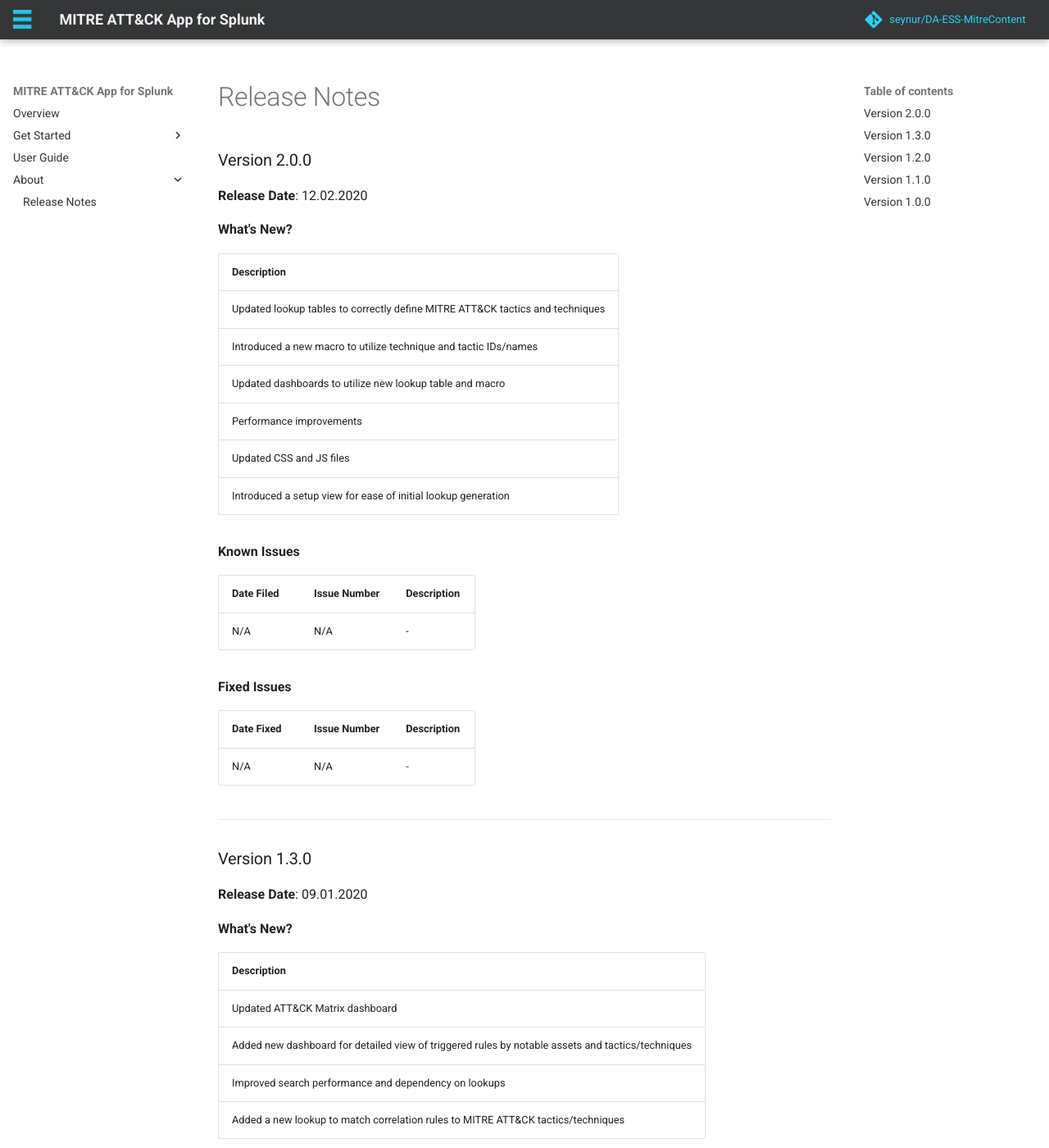
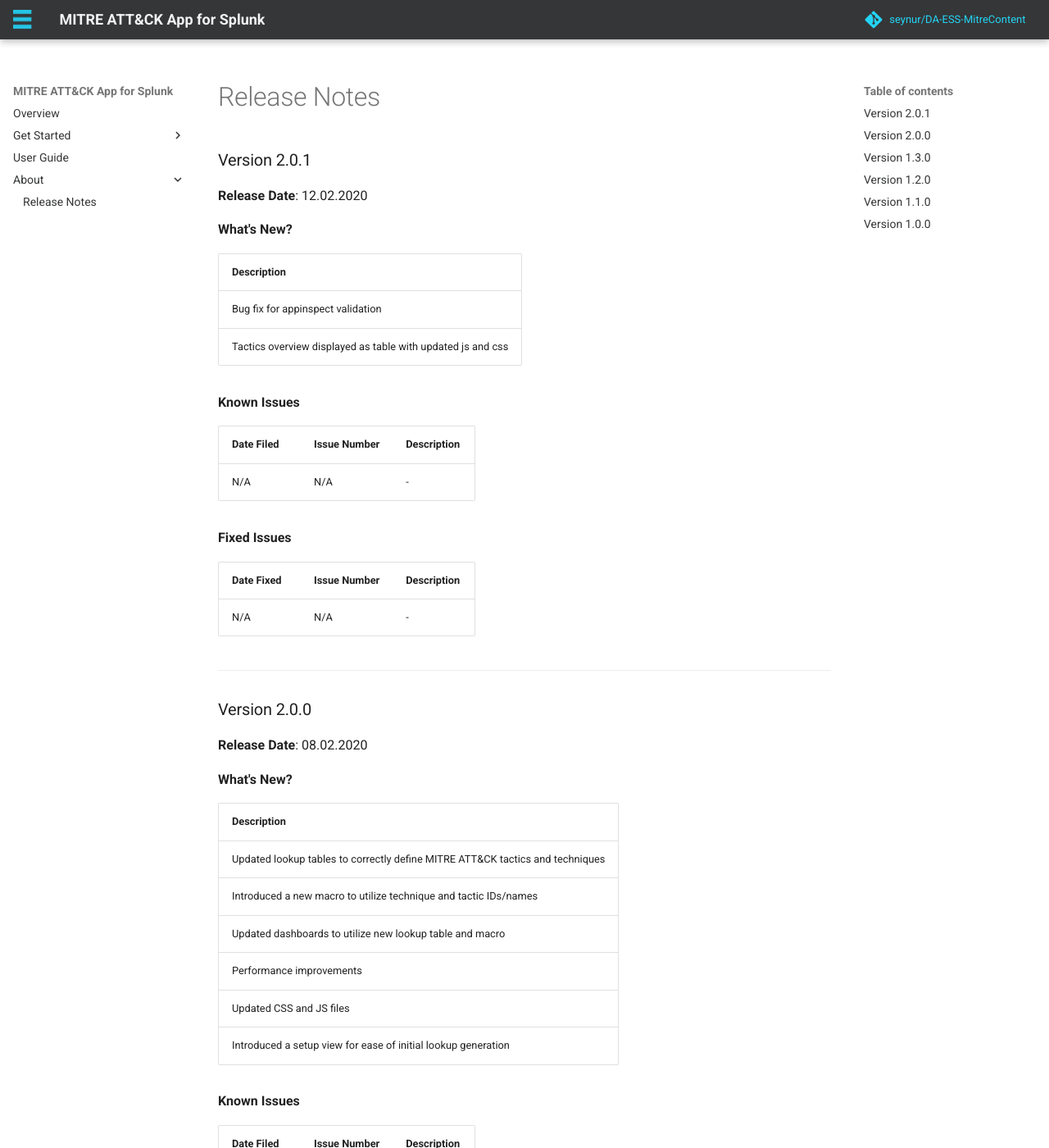
Before and after one commit to Oykucann/mitre-app-for-splunk-docs, an MkDocs documentation site: the page built from docs/release_notes.md, in a window 1280 px wide and 1400 px high. Shown: the whole window at 82% size. Built offline with MkDocs 1.6.1 and Material for MkDocs 9.7.7, drawn with Linux system fonts in a browser that asks for light colours; comment, search, counter and statistics services are not loaded; the version menu is left out.

Commit message:
Update release_notes.md

```diff
--- a/docs/release_notes.md
+++ b/docs/release_notes.md
@@ -1,11 +1,36 @@
 ---
 title: Release Notes
 layout: documentation
-latest_version: 2.0.0
+latest_version: 2.0.1
+---
+
+### Version 2.0.1
+**Release Date**: 12.02.2020
+
+**What's New?**
+
+| Description |
+| ------------------------
+| Bug fix for appinspect validation
+| Tactics overview displayed as table with updated js and css
+
+**Known Issues**
+
+| Date Filed    | Issue Number      | Description |
+| ------------- | ----------------  | ----------------------
+| N/A    | N/A          | -
+
+
+**Fixed Issues**
+
+| Date Fixed    | Issue Number      | Description |
+| ------------- | ----------------  | ----------------------
+| N/A    | N/A	          | -
+
 ---
 
 ### Version 2.0.0
-**Release Date**: 12.02.2020
+**Release Date**: 08.02.2020
 
 **What's New?**
 
```
